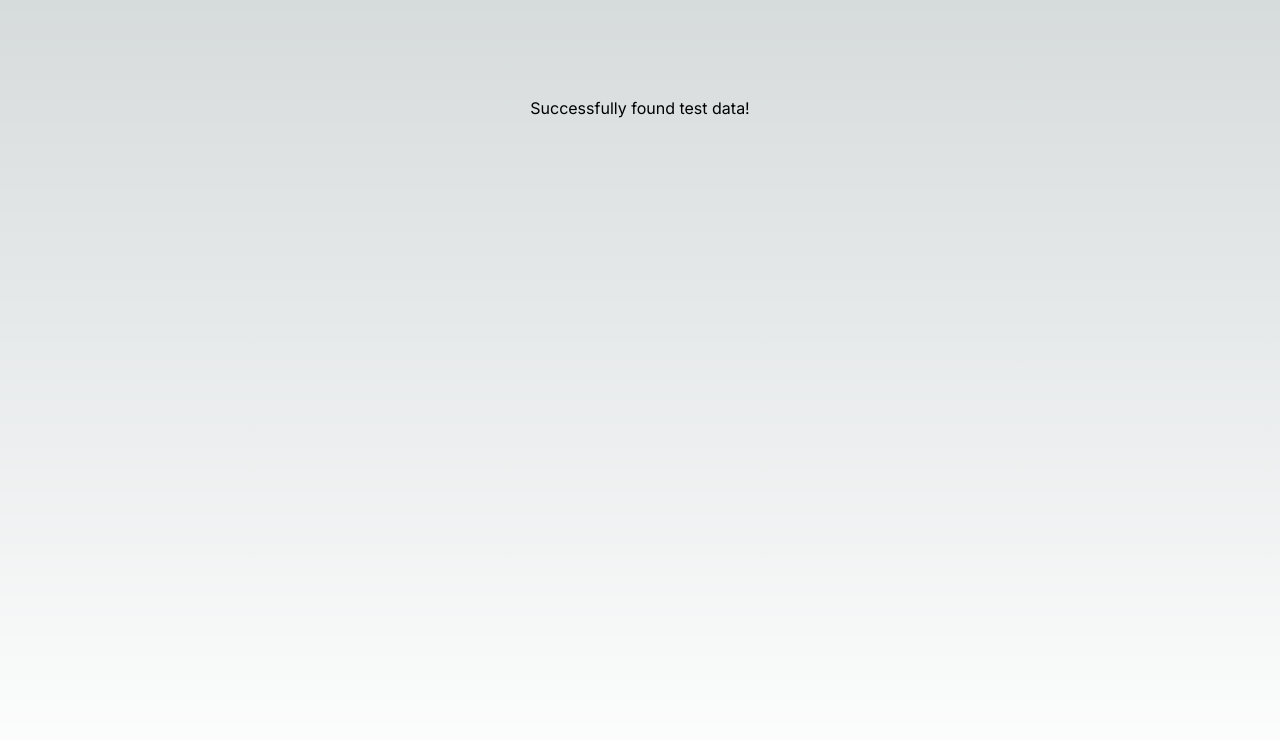
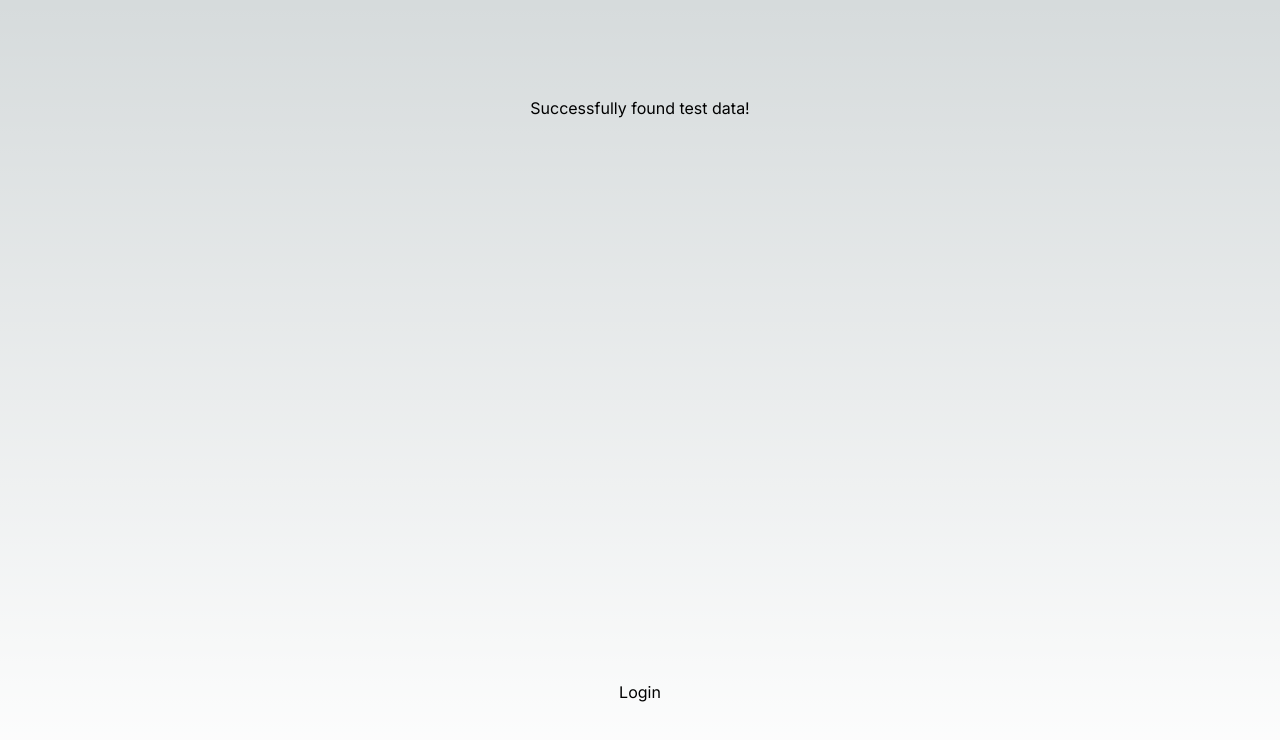
Before and after one commit to pdiegel/Spirit-Search, a Next.js app: page / in a window 1280 px wide. Shown: the top 740 px of the page. Built offline with nearby package versions, Linux system fonts and the light colour scheme; no server answers; the database is empty.

Commit message:
Auth0 connection

```diff
--- /dev/null
+++ b/app/api/auth/[auth0]/route.ts
@@ -0,0 +1,3 @@
+import { handleAuth } from "@auth0/nextjs-auth0";
+
+export const GET = handleAuth();
--- a/app/layout.tsx
+++ b/app/layout.tsx
@@ -1,7 +1,7 @@
 import type { Metadata } from "next";
 import { Inter } from "next/font/google";
 import "./globals.css";
-
+import { UserProvider, useUser } from "@auth0/nextjs-auth0/client";
 const inter = Inter({ subsets: ["latin"] });
 
 export const metadata: Metadata = {
@@ -16,7 +16,9 @@
 }>) {
   return (
     <html lang="en">
-      <body className={inter.className}>{children}</body>
+      <body className={inter.className}>
+        <UserProvider>{children}</UserProvider>
+      </body>
     </html>
   );
 }
--- a/app/page.tsx
+++ b/app/page.tsx
@@ -1,9 +1,12 @@
 "use client";
 import DropDownSelector from "@/components/dropDownSelector";
 import { useEffect, useState } from "react";
+import { useUser } from "@auth0/nextjs-auth0/client";
 
 export default function Home() {
   const [apiData, setApiData] = useState({} as any);
+  const { user, error, isLoading } = useUser();
+
   useEffect(() => {
     fetch("/api", {
       method: "GET",
@@ -20,6 +23,7 @@
   return (
     <main className="flex min-h-screen flex-col items-center justify-between p-24">
       <p>{apiData && apiData.message}</p>
+      <a href="/api/auth/login">Login</a>
     </main>
   );
 }
--- a/package.json
+++ b/package.json
@@ -9,6 +9,8 @@
     "lint": "next lint"
   },
   "dependencies": {
+    "@auth0/auth0-react": "^2.2.4",
+    "@auth0/nextjs-auth0": "^3.5.0",
     "mongodb": "^6.3.0",
     "next": "14.1.0",
     "react": "^18",
```
Also changed, not shown: 1 other file (tests, documents, lock files or other folders).
